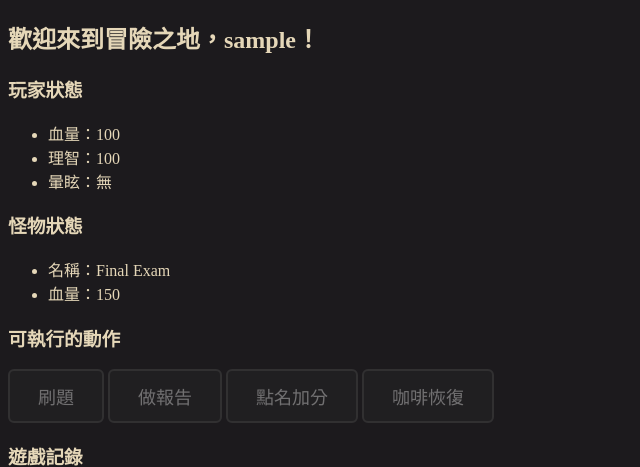
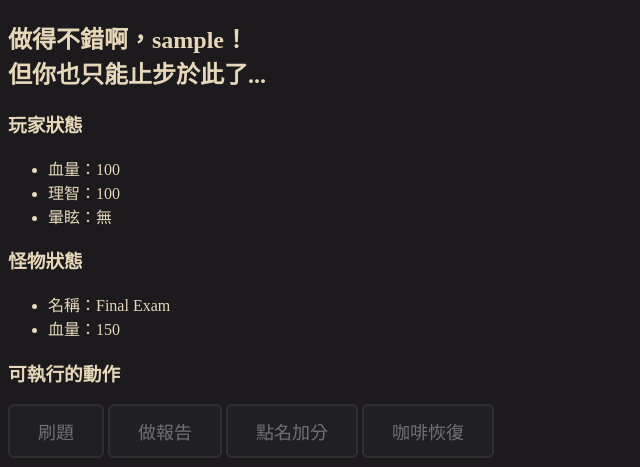
Before and after one commit to kurochan1901/WebGames_IReallyNeedTheCredit, a Flask app: page /main_game in a window 1280 px wide. Shown: the part 74-541 px from the top of the page, without its empty margins (0-640 px from the left). Run offline with Flask 3, Linux system fonts and the light colour scheme; the visitor is signed in with stand-in values (Sample User, id 1).

Commit message:
change text about maingame

```diff
--- a/templates/maingame.html
+++ b/templates/maingame.html
@@ -10,7 +10,10 @@
 <script src="{{ url_for('static', filename='minigames_registry.js') }}"></script>
 
 <div class="maingame-container">
-  <h2>歡迎來到冒險之地，{{ session.get('username') }}！</h2>
+  <h2>
+    做得不錯啊，{{ session.get('username') }}！<br>
+    但你也只能止步於此了...
+  </h2>
   <!--debug-->
   <!-- p style="color:red;font-weight:bold;">[DEBUG] maingame.html UPDATED</p -->
 
```
Also changed, not shown: users.db.
